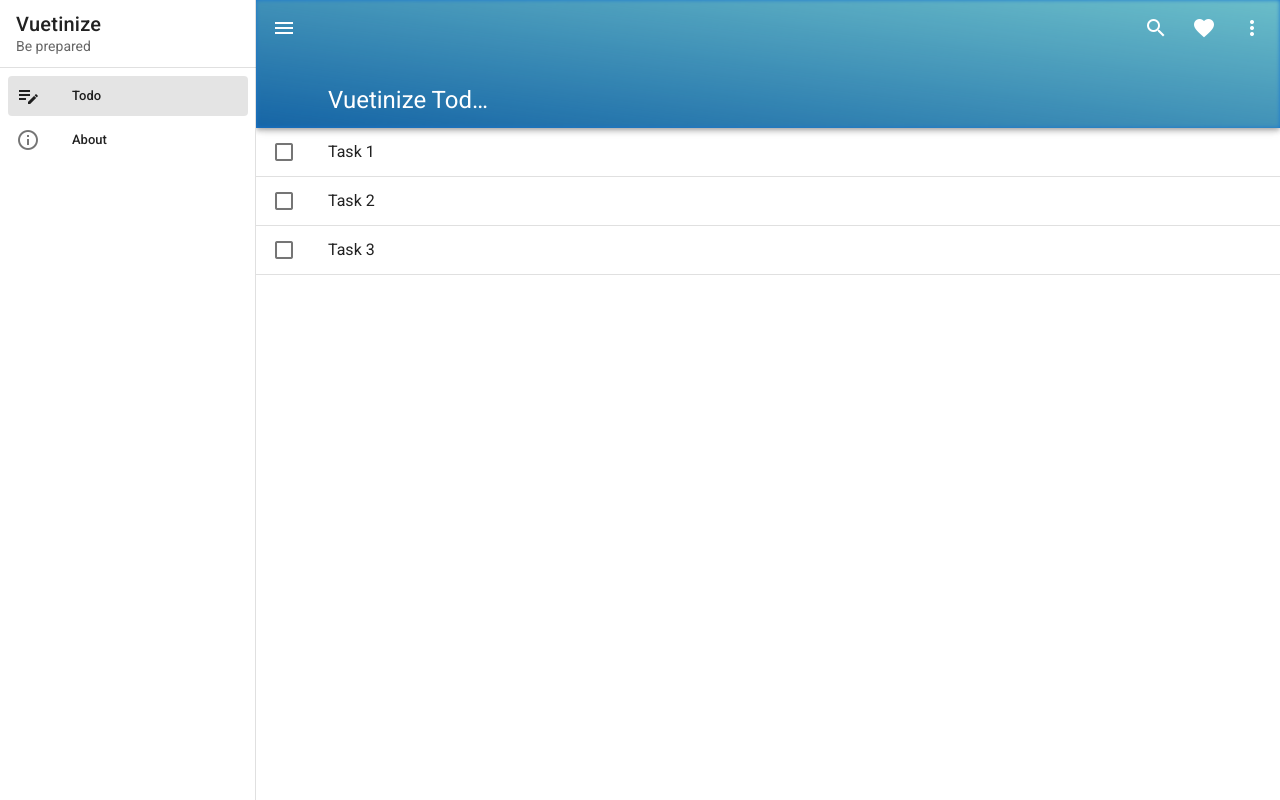
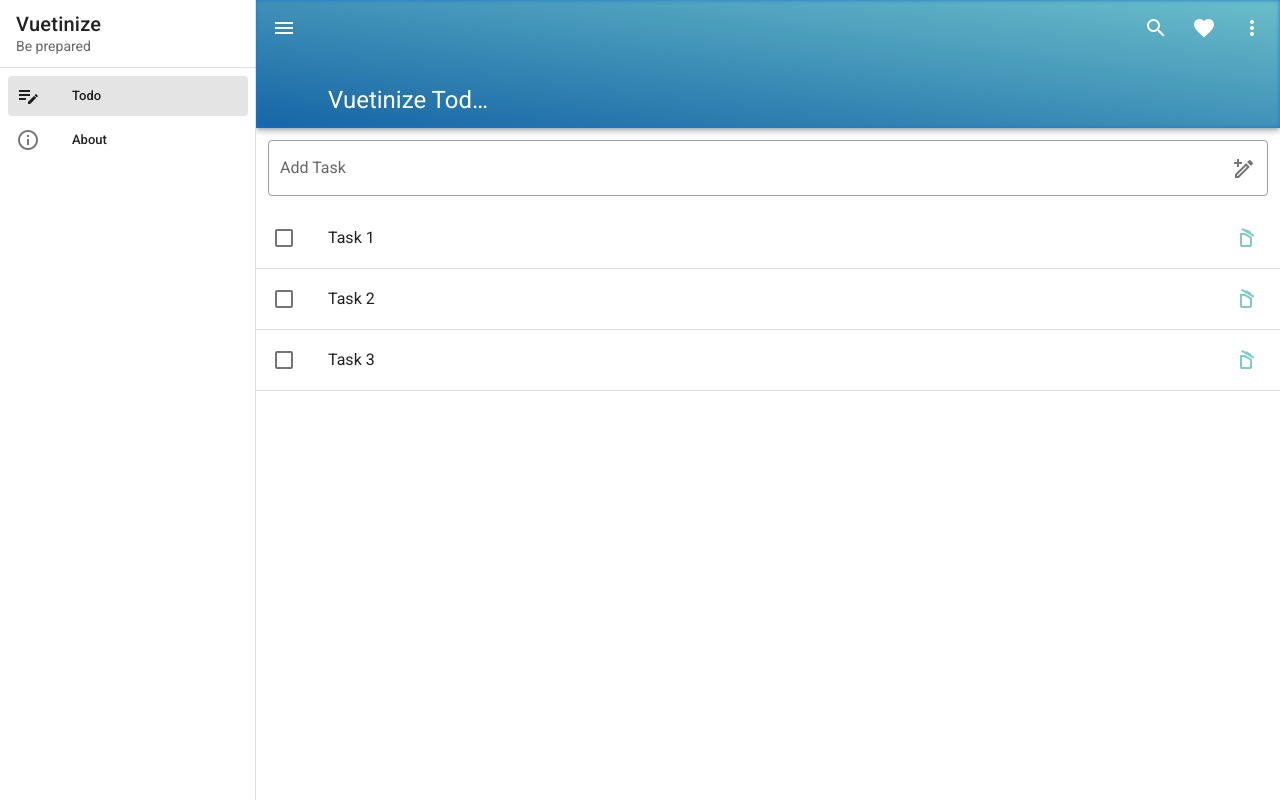
Before and after one commit to andrasputyera/vuetinize, a Vue app: page /#/ in a window 1280 px wide. Built offline with nearby package versions, Linux system fonts and the light colour scheme.

Commit message:
set up adding & deleting tasks

```diff
--- a/src/views/Todo.vue
+++ b/src/views/Todo.vue
@@ -1,5 +1,17 @@
 <template>
   <div class="home">
+    <v-text-field
+      v-model="newTaskTitle"
+      @click:append="addTask"
+      @keyup.enter="addTask"
+      class="pa-3"
+      outlined
+      label="Add Task"
+      append-icon="mdi-pencil-plus-outline"
+      hide-details
+      clearable
+    ></v-text-field>
+
     <v-list
       class="pt-0"
       flat
@@ -23,11 +35,21 @@
 
             <v-list-item-content>
               <v-list-item-title
-                :class="{ 'text-decoration-line-through' : task.done }""
+                :class="{ 'text-decoration-line-through' : task.done }"
               >
                 {{ task.title }}
               </v-list-item-title>
             </v-list-item-content>
+
+            <v-list-item-action>
+              <!-- The stop method is used to prevent triggering parent element -->
+              <v-btn
+              @click.stop="deleteTask(task.id)"
+              icon
+              >
+                <v-icon color="teal lighten-3">mdi-delete-empty-outline</v-icon>
+              </v-btn>
+            </v-list-item-action>
           </template>
         </v-list-item>
         <v-divider></v-divider>
@@ -44,6 +66,7 @@
   name: 'Todo',
   data() {
     return {
+      newTaskTitle: '',
       tasks: [
         {
           id: 1,
@@ -64,9 +87,21 @@
     }
   },
   methods: {
+    addTask() {
+      let newTask = {
+        id: Date.now(),
+        title: this.newTaskTitle,
+        done: false
+      }
+      this.tasks.push(newTask)
+      this.newTaskTitle = ''
+    },
     doneTask(id) {
       let task = this.tasks.filter(task => task.id === id)[0]
       task.done = !task.done
+    },
+    deleteTask(id) {
+      this.tasks = this.tasks.filter(task => task.id !== id)
     }
   }
 }
```
